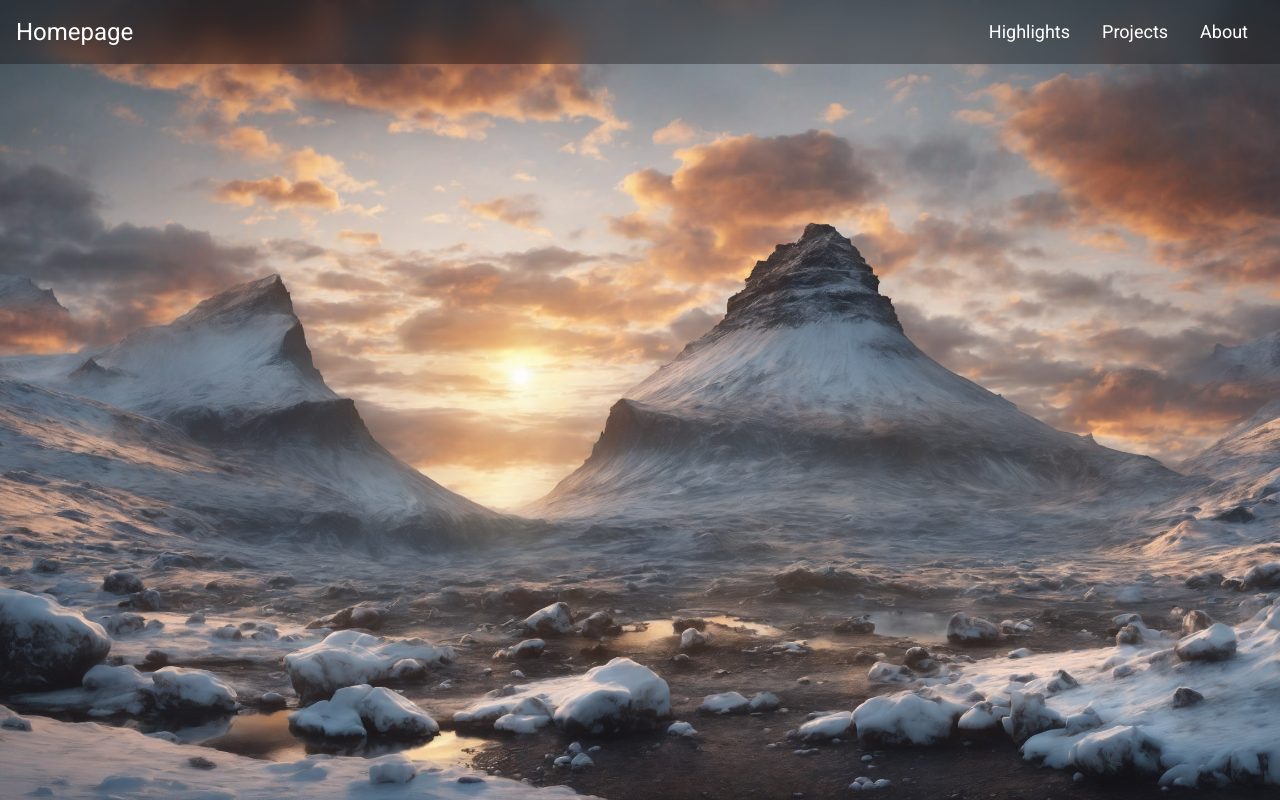
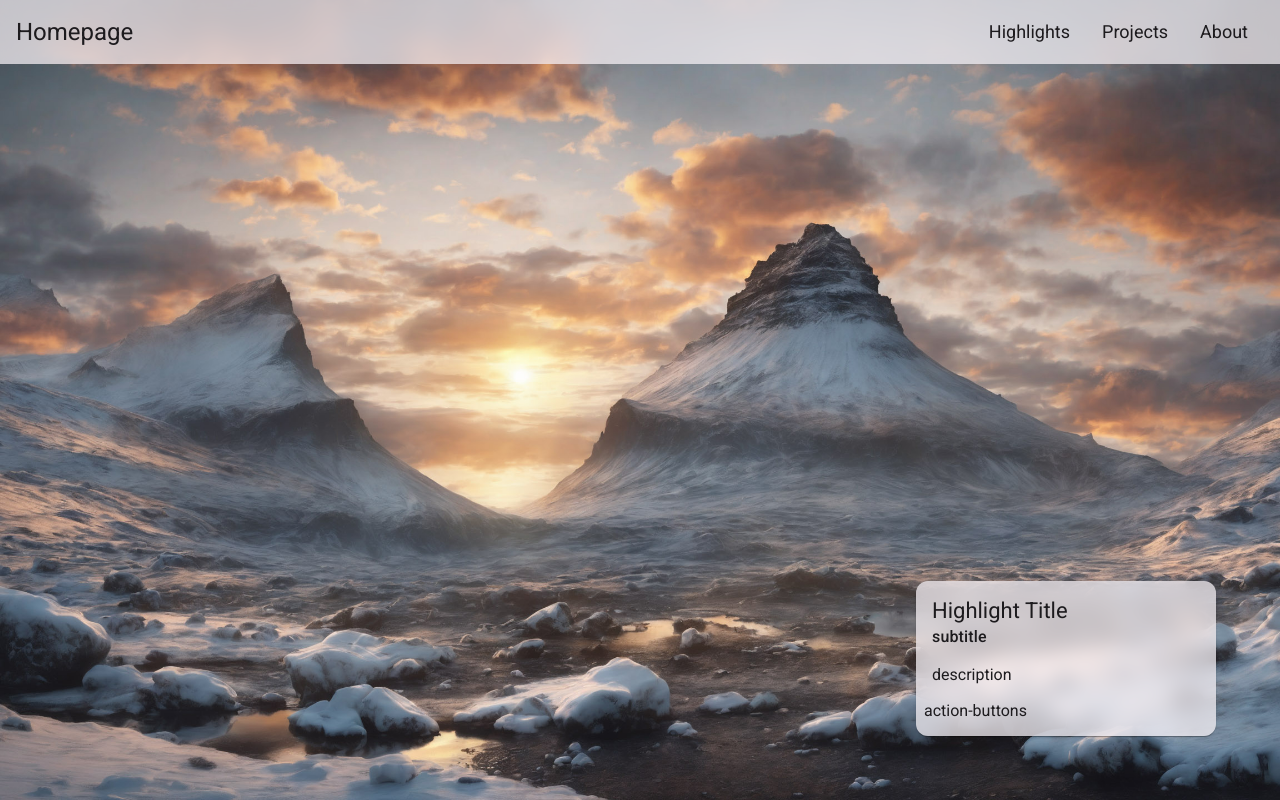
Before and after one commit to nbasargin/homepage, an Angular app: page /highlights in a window 1280 px wide. Built offline with nearby package versions, Linux system fonts and the light colour scheme.

Commit message:
add highlights card, fix theme

```diff
--- /dev/null
+++ b/src/app/highlights/highlight-card/highlight-card.component.css
@@ -0,0 +1,26 @@
+.highlights-card {
+  position: relative;
+  width: 100%;
+  height: 100%;
+}
+
+.background {
+  height: 100%;
+  left: 50%;
+  object-fit: cover;
+  pointer-events: none;
+  position: absolute;
+  top: 0;
+  transform: translate(-50%, 0);
+  width: 100vw;
+}
+
+.card {
+  position: absolute;
+  bottom: 64px;
+  right: 64px;
+  width: 300px;
+
+  backdrop-filter: blur(10px);
+  background: color-mix(in srgb, var(--mat-sys-surface) 70%, transparent);
+}
--- /dev/null
+++ b/src/app/highlights/highlight-card/highlight-card.component.ts
@@ -0,0 +1,25 @@
+import { Component } from '@angular/core';
+import { CommonModule } from '@angular/common';
+import { MatCardModule } from '@angular/material/card';
+
+@Component({
+  selector: 'app-highlight-card',
+  imports: [CommonModule, MatCardModule],
+  template: `
+    <div class="highlight-card">
+      <img class="background" src="/assets/stable-diffusion-iceland.jpg" alt="background" />
+      <mat-card class="card">
+        <mat-card-header>
+          <mat-card-title>Highlight Title</mat-card-title>
+          <mat-card-subtitle>subtitle</mat-card-subtitle>
+        </mat-card-header>
+        <mat-card-content>
+          <p>description</p>
+        </mat-card-content>
+        <mat-card-actions> action-buttons </mat-card-actions>
+      </mat-card>
+    </div>
+  `,
+  styleUrl: 'highlight-card.component.css',
+})
+export class HighlightCardComponent {}
--- a/src/app/highlights/highlights-page/highlights-page.component.css
+++ b/src/app/highlights/highlights-page/highlights-page.component.css
@@ -1,16 +1,6 @@
-.highlights-page {
+:host {
   position: relative;
+  display: block;
   width: 100%;
   min-height: 100vh;
 }
-
-.background {
-  height: 100%;
-  left: 50%;
-  object-fit: cover;
-  pointer-events: none;
-  position: absolute;
-  top: 0;
-  transform: translate(-50%, 0);
-  width: 100vw;
-}
--- a/src/app/highlights/highlights-page/highlights-page.component.ts
+++ b/src/app/highlights/highlights-page/highlights-page.component.ts
@@ -1,13 +1,10 @@
 import { Component } from '@angular/core';
+import { HighlightCardComponent } from '../highlight-card/highlight-card.component';
 
 @Component({
   selector: 'app-highlights-page',
-  imports: [],
-  template: `
-    <div class="highlights-page">
-      <img class="background" src="/assets/stable-diffusion-iceland.jpg" alt="main image" />
-    </div>
-  `,
+  imports: [HighlightCardComponent],
+  template: ` <app-highlight-card></app-highlight-card> `,
   styleUrl: './highlights-page.component.css',
 })
 export class HighlightsPageComponent {}
--- a/src/app/main/header/header.component.css
+++ b/src/app/main/header/header.component.css
@@ -4,7 +4,7 @@
   width: 100%;
   height: var(--global-header-height);
   backdrop-filter: blur(10px);
-  background: rgba(0, 0, 0, 0.3);
+  background: color-mix(in srgb, var(--mat-sys-surface) 70%, transparent);
   z-index: 10;
 }
 
@@ -13,7 +13,6 @@
   align-items: center;
   padding: var(--global-header-padding);
   margin: 0;
-  color: white;
 }
 
 .navbar-title {
--- a/src/app/main/header/header.component.ts
+++ b/src/app/main/header/header.component.ts
@@ -4,7 +4,6 @@ import { MatTabsModule } from '@angular/material/tabs';
 
 @Component({
   selector: 'app-page-header',
-  standalone: true,
   imports: [RouterLink, RouterLinkActive, MatTabsModule],
   template: `
     <div class="page-header">
```
